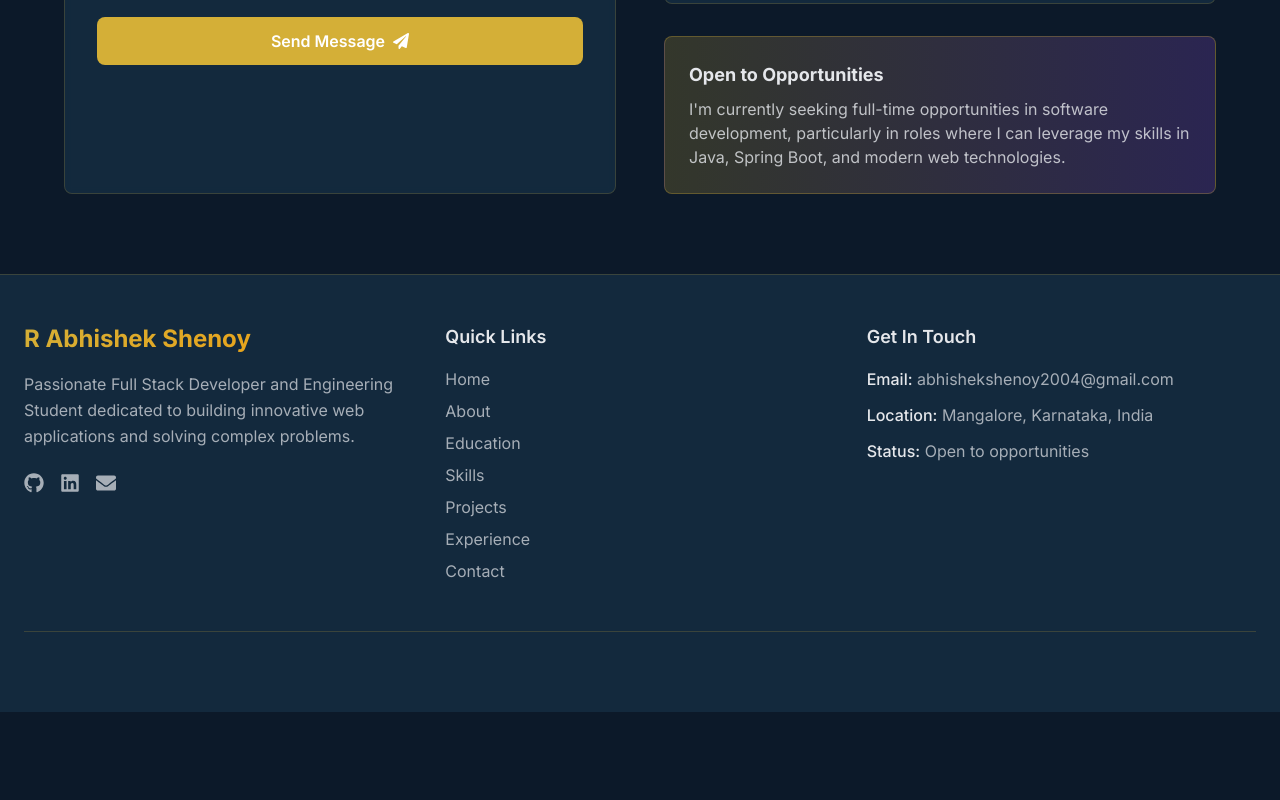
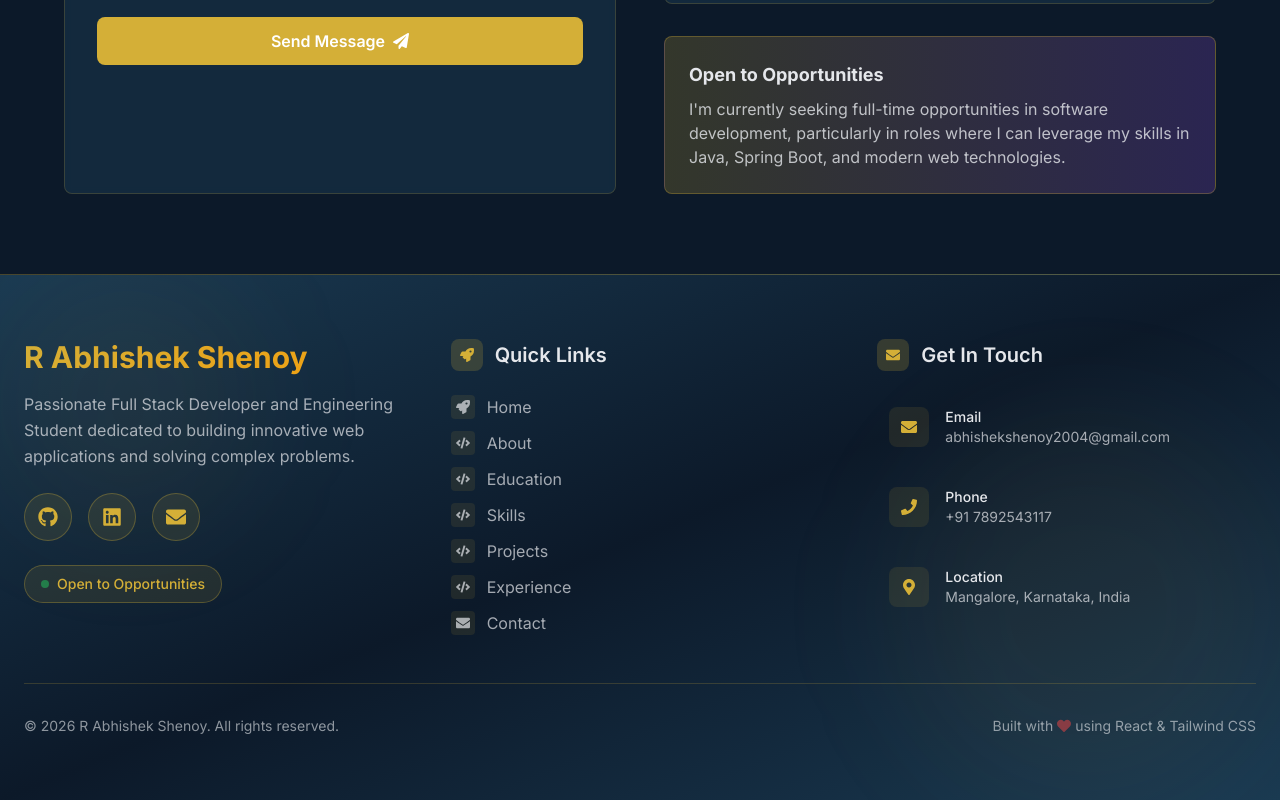
Before and after one commit to abhishekshenoy-123/abhishek-portfolio, a React (Vite) app: page / in a window 1280 px wide. Shown: the part 7252-8052 px from the top of the page. Before the commit the page ends 7964 px from the top, so only its background shows below. Built offline with nearby package versions, Linux system fonts and the light colour scheme.

Commit message:
Footer changes

```diff
--- a/src/components/Footer.jsx
+++ b/src/components/Footer.jsx
@@ -1,6 +1,6 @@
 import React from 'react'
 import { motion } from 'framer-motion'
-import { FaGithub, FaLinkedin, FaEnvelope, FaHeart } from 'react-icons/fa'
+import { FaGithub, FaLinkedin, FaEnvelope, FaHeart, FaMapMarkerAlt, FaPhone, FaCode, FaRocket } from 'react-icons/fa'
 
 const Footer = () => {
   const currentYear = new Date().getFullYear()
@@ -24,19 +24,44 @@ const Footer = () => {
   ]
 
   const quickLinks = [
-    { name: "Home", href: "#home" },
-    { name: "About", href: "#about" },
-    { name: "Education", href: "#education" },
-    { name: "Skills", href: "#skills" },
-    { name: "Projects", href: "#projects" },
-    { name: "Experience", href: "#experience" },
-    { name: "Contact", href: "#contact" }
+    { name: "Home", href: "#home", icon: <FaRocket className="text-sm" /> },
+    { name: "About", href: "#about", icon: <FaCode className="text-sm" /> },
+    { name: "Education", href: "#education", icon: <FaCode className="text-sm" /> },
+    { name: "Skills", href: "#skills", icon: <FaCode className="text-sm" /> },
+    { name: "Projects", href: "#projects", icon: <FaCode className="text-sm" /> },
+    { name: "Experience", href: "#experience", icon: <FaCode className="text-sm" /> },
+    { name: "Contact", href: "#contact", icon: <FaEnvelope className="text-sm" /> }
+  ]
+
+  const contactInfo = [
+    {
+      icon: <FaEnvelope className="text-accent" />,
+      label: "Email",
+      value: "abhishekshenoy2004@gmail.com",
+      href: "mailto:abhishekshenoy2004@gmail.com"
+    },
+    {
+      icon: <FaPhone className="text-accent" />,
+      label: "Phone",
+      value: "+91 7892543117",
+      href: "tel:+917892543117"
+    },
+    {
+      icon: <FaMapMarkerAlt className="text-accent" />,
+      label: "Location",
+      value: "Mangalore, Karnataka, India",
+      href: "#"
+    }
   ]
 
   return (
-    <footer className="bg-secondary/50 border-t border-accent/20">
-      <div className="container mx-auto px-6 py-12">
-        <div className="grid md:grid-cols-3 gap-8">
+    <footer className="bg-gradient-to-br from-secondary via-primary to-secondary border-t border-accent/30 relative overflow-hidden">
+      {/* Decorative Elements */}
+      <div className="absolute top-0 left-0 w-64 h-64 bg-accent/5 rounded-full filter blur-3xl"></div>
+      <div className="absolute bottom-0 right-0 w-96 h-96 bg-accent/5 rounded-full filter blur-3xl"></div>
+
+      <div className="container mx-auto px-6 py-16 relative z-10">
+        <div className="grid md:grid-cols-3 gap-12">
           {/* Brand and Description */}
           <motion.div
             initial={{ opacity: 0, y: 20 }}
@@ -44,11 +69,13 @@ const Footer = () => {
             transition={{ duration: 0.6 }}
             viewport={{ once: true }}
           >
-            <h3 className="text-2xl font-bold gradient-text mb-4">R Abhishek Shenoy</h3>
+            <h3 className="text-3xl font-bold gradient-text mb-4">R Abhishek Shenoy</h3>
             <p className="text-text/70 mb-6 leading-relaxed">
               Passionate Full Stack Developer and Engineering Student dedicated to building
               innovative web applications and solving complex problems.
             </p>
+
+            {/* Enhanced Social Links */}
             <div className="flex space-x-4">
               {socialLinks.map((social, index) => (
                 <motion.a
@@ -56,8 +83,8 @@ const Footer = () => {
                   href={social.href}
                   target="_blank"
                   rel="noopener noreferrer"
-                  className="text-text/70 hover:text-accent transition-colors"
-                  whileHover={{ scale: 1.2, rotate: 360 }}
+                  className="w-12 h-12 bg-accent/10 rounded-full flex items-center justify-center text-accent hover:bg-accent hover:text-white transition-all duration-300 border border-accent/30"
+                  whileHover={{ scale: 1.1, rotate: 360 }}
                   transition={{ duration: 0.3 }}
                   aria-label={social.label}
                 >
@@ -65,6 +92,15 @@ const Footer = () => {
                 </motion.a>
               ))}
             </div>
+
+            {/* Status Badge */}
+            <motion.div
+              className="mt-6 inline-flex items-center px-4 py-2 bg-accent/10 rounded-full border border-accent/30"
+              whileHover={{ scale: 1.05 }}
+            >
+              <span className="w-2 h-2 bg-green-500 rounded-full mr-2 animate-pulse"></span>
+              <span className="text-accent text-sm font-medium">Open to Opportunities</span>
+            </motion.div>
           </motion.div>
 
           {/* Quick Links */}
@@ -74,18 +110,26 @@ const Footer = () => {
             transition={{ duration: 0.6, delay: 0.1 }}
             viewport={{ once: true }}
           >
-            <h4 className="text-lg font-semibold text-text mb-4">Quick Links</h4>
-            <ul className="space-y-2">
+            <h4 className="text-xl font-semibold text-text mb-6 flex items-center">
+              <span className="w-8 h-8 bg-accent/20 rounded-lg flex items-center justify-center mr-3">
+                <FaRocket className="text-accent text-sm" />
+              </span>
+              Quick Links
+            </h4>
+            <ul className="space-y-3">
               {quickLinks.map((link, index) => (
                 <motion.li
                   key={index}
-                  whileHover={{ x: 5 }}
+                  whileHover={{ x: 8 }}
                   transition={{ duration: 0.2 }}
                 >
                   <a
                     href={link.href}
-                    className="text-text/70 hover:text-accent transition-colors"
+                    className="flex items-center text-text/70 hover:text-accent transition-colors group"
                   >
+                    <span className="w-6 h-6 bg-accent/10 rounded flex items-center justify-center mr-3 group-hover:bg-accent/20 transition-colors">
+                      {link.icon}
+                    </span>
                     {link.name}
                   </a>
                 </motion.li>
@@ -100,17 +144,29 @@ const Footer = () => {
             transition={{ duration: 0.6, delay: 0.2 }}
             viewport={{ once: true }}
           >
-            <h4 className="text-lg font-semibold text-text mb-4">Get In Touch</h4>
-            <div className="space-y-3">
-              <p className="text-text/70">
-                <span className="font-medium text-text">Email:</span> abhishekshenoy2004@gmail.com
-              </p>
-              <p className="text-text/70">
-                <span className="font-medium text-text">Location:</span> Mangalore, Karnataka, India
-              </p>
-              <p className="text-text/70">
-                <span className="font-medium text-text">Status:</span> Open to opportunities
-              </p>
+            <h4 className="text-xl font-semibold text-text mb-6 flex items-center">
+              <span className="w-8 h-8 bg-accent/20 rounded-lg flex items-center justify-center mr-3">
+                <FaEnvelope className="text-accent text-sm" />
+              </span>
+              Get In Touch
+            </h4>
+            <div className="space-y-4">
+              {contactInfo.map((info, index) => (
+                <motion.a
+                  key={index}
+                  href={info.href}
+                  className="flex items-start space-x-4 text-text/70 hover:text-accent transition-colors group p-3 rounded-lg hover:bg-accent/5"
+                  whileHover={{ x: 5 }}
+                >
+                  <div className="w-10 h-10 bg-accent/10 rounded-lg flex items-center justify-center flex-shrink-0 group-hover:bg-accent/20 transition-colors">
+                    {info.icon}
+                  </div>
+                  <div>
+                    <p className="font-medium text-text text-sm">{info.label}</p>
+                    <p className="text-sm">{info.value}</p>
+                  </div>
+                </motion.a>
+              ))}
             </div>
           </motion.div>
         </div>
@@ -124,7 +180,12 @@ const Footer = () => {
           viewport={{ once: true }}
         >
           <div className="flex flex-col md:flex-row justify-between items-center">
-
+            <p className="text-text/60 text-sm mb-4 md:mb-0">
+              © {currentYear} R Abhishek Shenoy. All rights reserved.
+            </p>
+            <p className="text-text/60 text-sm flex items-center">
+              Built with <FaHeart className="text-red-500 mx-1 animate-pulse" /> using React & Tailwind CSS
+            </p>
           </div>
         </motion.div>
       </div>
```
